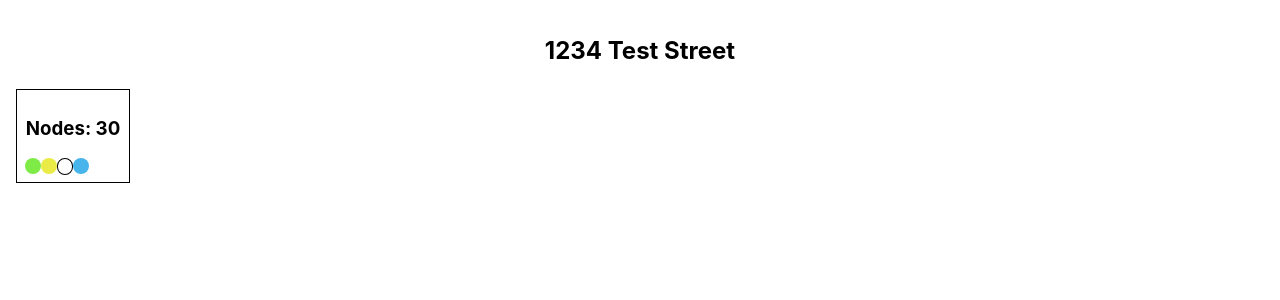
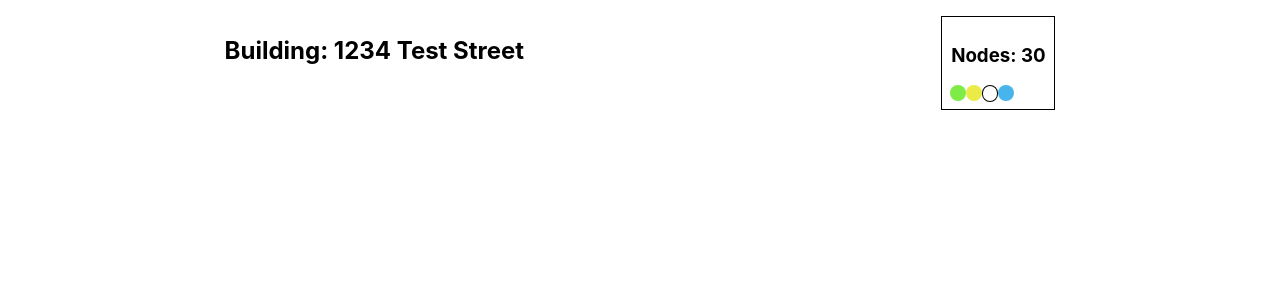
Before and after one commit to armandogj1/rad-labs, a React (Create React App) app: page / in a window 1280 px wide. Shown: the top 300 px of the page. Built offline with nearby package versions, Linux system fonts and the light colour scheme; the HTML template or start-up script is replaced by a standard one.

Commit message:
Refactor Components to use Header

```diff
--- a/src/App.css
+++ b/src/App.css
@@ -3,37 +3,7 @@
   padding: 1em;
 }
 
-.App-logo {
-  height: 40vmin;
-  pointer-events: none;
+.heading {
+  display: flex;
+  justify-content: space-around;
 }
-
-@media (prefers-reduced-motion: no-preference) {
-  .App-logo {
-    animation: App-logo-spin infinite 20s linear;
-  }
-}
-
-.App-header {
-  background-color: #282c34;
-  min-height: 100vh;
-  display: flex;
-  flex-direction: column;
-  align-items: center;
-  justify-content: center;
-  font-size: calc(10px + 2vmin);
-  color: white;
-}
-
-.App-link {
-  color: #61dafb;
-}
-
-@keyframes App-logo-spin {
-  from {
-    transform: rotate(0deg);
-  }
-  to {
-    transform: rotate(360deg);
-  }
-}
--- a/src/components/Building.jsx
+++ b/src/components/Building.jsx
@@ -8,7 +8,7 @@ function Building({ data }) {
 
   return (
     <section className='building' onClick={toggleOpen}>
-      <Header {...data} isOpen={isOpen} Heading={'h1'} />
+      <Header {...data} isOpen={isOpen} Heading={'h1'} label={'Building'} />
       {isOpen && <FloorList {...data} />}
     </section>
   );
--- a/src/components/Header.jsx
+++ b/src/components/Header.jsx
@@ -1,10 +1,10 @@
 import PropTypes from 'prop-types';
 import Widget from './Widget';
 
-function Header({ statuses, node_count, Heading, name, isOpen }) {
+function Header({ statuses, node_count, Heading, name, isOpen, label }) {
   return (
     <header className='heading'>
-      <Heading>{name}</Heading>
+      <Heading>{`${label}: ${name}`}</Heading>
       {!isOpen && <Widget statuses={statuses} nodeCount={node_count} />}
     </header>
   );
@@ -16,6 +16,7 @@ Header.propTypes = {
   name: PropTypes.string,
   Heading: PropTypes.string,
   isOpen: PropTypes.bool,
+  label: PropTypes.string,
 };
 
 export default Header;
--- a/src/components/Level.jsx
+++ b/src/components/Level.jsx
@@ -1,6 +1,7 @@
 import PropTypes from 'prop-types';
 import Unit from './Unit';
 import SpaceList from './SpaceList';
+import Header from './Header';
 import useOpen from '../hooks/useOpen';
 import { useRetrieveTime } from '../hooks/useRetrieveTime';
 import evaluateChildren from '../utils/evaluateChildren.js';
@@ -10,13 +11,10 @@ import '../styles/Level.css';
 function Level(props) {
   const { level, name, spaces, units } = props;
   const { isOpen, toggleOpen } = useOpen();
-  const { retrieved_at } = useRetrieveTime();
-  const statuses = evaluateChildren(props, retrieved_at);
 
   return (
     <div className='level' onClick={toggleOpen}>
-      <h3>Level: {name}</h3>
-      <Status statuses={[...statuses]} />
+      <Header {...props} isOpen={isOpen} Heading={'h3'} label={'Level'} />
       {isOpen && (
         <>
           {!!spaces.length && (
--- a/src/components/Space.jsx
+++ b/src/components/Space.jsx
@@ -1,21 +1,16 @@
 import PropTypes from 'prop-types';
 import Radiator from './Radiator';
-import Status from './Status';
+import Header from './Header';
 import useOpen from '../hooks/useOpen';
-import { useRetrieveTime } from '../hooks/useRetrieveTime';
-import evaluateChildren from '../utils/evaluateChildren.js';
 import '../styles/Space.css';
 
 function Space(props) {
   const { name, radiators } = props;
   const { isOpen, toggleOpen } = useOpen();
-  const { retrieved_at } = useRetrieveTime();
-  const statuses = evaluateChildren(props, retrieved_at);
 
   return (
     <div className='space' onClick={toggleOpen}>
-      <h3>{name}</h3>
-      <Status statuses={[...statuses]} />
+      <Header {...props} isOpen={isOpen} Heading={'h5'} label={'Space'} />
       {isOpen && (
         <div className='radiator-list'>
           {radiators.map((radiator, idx) => (
--- a/src/components/Unit.jsx
+++ b/src/components/Unit.jsx
@@ -1,21 +1,16 @@
 import PropTypes from 'prop-types';
 import SpaceList from './SpaceList';
 import useOpen from '../hooks/useOpen';
-import Status from './Status';
-import { useRetrieveTime } from '../hooks/useRetrieveTime';
-import evaluateChildren from '../utils/evaluateChildren.js';
+import Header from './Header';
 import '../styles/Unit.css';
 
 function Unit(props) {
   const { name, spaces } = props;
   const { isOpen, toggleOpen } = useOpen();
-  const { retrieved_at } = useRetrieveTime();
-  const statuses = evaluateChildren(props, retrieved_at);
 
   return (
     <div className='unit' onClick={toggleOpen}>
-      <h3>Unit: {name}</h3>
-      <Status statuses={[...statuses]} />
+      <Header {...props} isOpen={isOpen} Heading={'h5'} label={'Unit'} />
       {isOpen && <SpaceList spaces={spaces} name={name} />}
     </div>
   );
```
